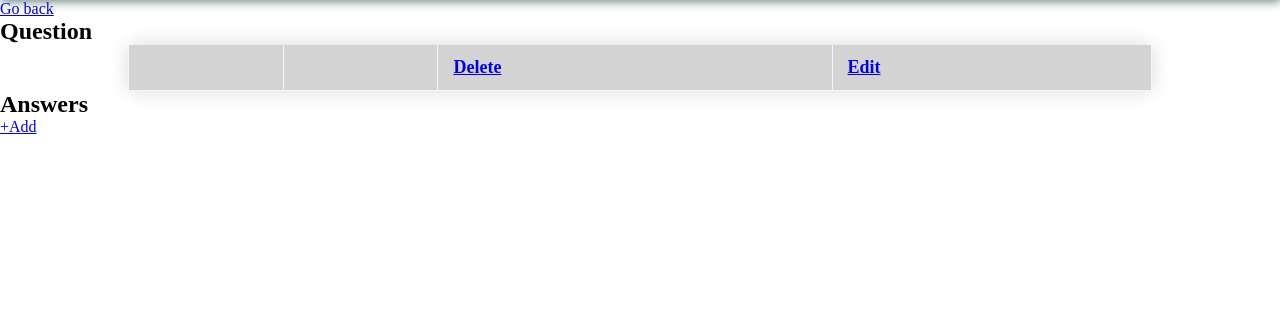
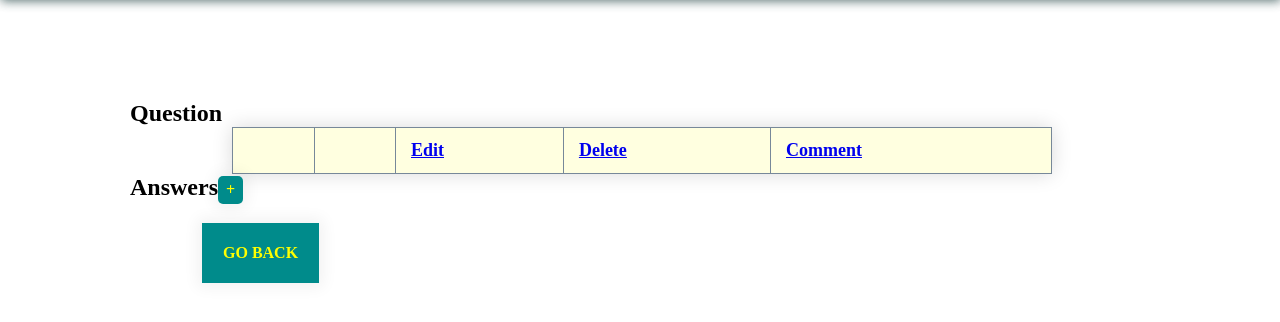
Before and after one commit to CodecoolGlobal/ask-mate-3-python-lillakiraly, a Flask app: template templates/question_form.html in a window 1280 px wide. Shown: the part 72-394 px from the top of the page. Run offline with Flask 2, Linux system fonts and the light colour scheme; the template is opened without the code that fills it, so the values that code supplies are empty.

Commit message:
Create comment page, update design, highlight search

```diff
--- a/server.py
+++ b/server.py
@@ -4,7 +4,7 @@ from flask import Flask, render_template, request, redirect, flash, url_for
 from werkzeug.utils import secure_filename
 
 import os
-
+import re
 import data_manager
 import util
 
@@ -155,7 +155,22 @@ def vote_down_answer(answer_id):
 def search_question():
     search_phrase = request.args.get('q')
     results = data_manager.get_search_results(search_phrase)
+    for result in results:
+        for key, text in result.items():
+            if key != 'image':
+                # result[key] = str(text).replace(search_phrase, '<span class="highlight">{}</span>'.format(search_phrase))
+                result[key] = re.sub(search_phrase, f'<span class="highlight">{search_phrase}</span>', str(text), flags=re.IGNORECASE)
     return render_template('search.html', results=results)
+
+
+@app.route('/question/<int:question_id>/new-comment')
+def add_comment_to_question(question_id):
+    return render_template('new_comment.html')
+
+
+@app.route('/answer/<int:answer_id>/new-comment')
+def add_comment_to_answer(answer_id):
+    return render_template('new_comment.html')
 
 
 if __name__ == "__main__":
--- a/static/style.css
+++ b/static/style.css
@@ -29,20 +29,20 @@ table thead, tr {
     background-color: darkcyan;
     color: yellow;
     text-align: center;
-    border-bottom: 1px solid whitesmoke;
+    border-bottom: 1px solid lightslategray;
+    border-top: 1px solid lightslategray;
     font-weight: bold;
     font-size: 18px;
 }
 
 table thead th, td {
     padding: 12px 15px;
-    border-left: 1px solid whitesmoke;
-    border-right: 1px solid whitesmoke;
+    border-left: 1px solid lightslategray;
+    border-right: 1px solid lightslategray;
 }
 
 table tbody tr {
-    border-bottom: 1px solid whitesmoke;
-    background-color: lightgrey;
+    background-color: lightyellow;
     font-weight: bold;
     text-align: left;
     color: black;
@@ -129,22 +129,22 @@ form {
 }
 
 .page-wrap {
-    top: auto;
     width: 100%;
+    margin: 100px 1px;
 }
 
 /* Ask a question button */
 a.ask-button:link, a.ask-button:visited  {
     color: yellow;
-    background-color: darkcyan;
-    padding: 20px 20px;
+    padding: 2%;
     text-align: center;
     text-decoration: none;
     display: inline-block;
     font-weight: bold;
     border-radius: 1px;
     font-family: ProximaNova,Arial,Tahoma,PingFangSC,sans-serif;
-    border: 1px solid darkcyan;
+    box-shadow:0 0 15px 4px rgba(0,0,0,0.06);
+
 }
 
 a.ask-button:hover, a.ask-button:active {
@@ -157,14 +157,13 @@ a.ask-button:hover, a.ask-button:active {
     background-color: darkcyan;
     margin: auto;
     width: 80%;
-    border: 1px solid yellow;
     justify-content: space-between;
-    align-items: center;
     color: yellow;
     font-weight: bold;
     font-family: ProximaNova,Arial,Tahoma,PingFangSC,sans-serif;
     text-transform: uppercase;
-    font-size: 16px;
+    font-size: 14px;
+    box-shadow:0 0 15px 4px rgba(0,0,0,0.06);
 }
 
 form.search {
@@ -172,16 +171,76 @@ form.search {
     width: 70%;
 }
 
-input[type=text] {
-    margin: 2px 1px 2px 180px;
+input[type=text].search {
+    margin: auto;
     border:0;
     border-radius: 3px;
     box-shadow:0 0 15px 4px rgba(0,0,0,0.06);
-    color: darkslateblue;
-    width: 70%;
+    color: yellow;
+    font-weight: bold;
+    width: 100%;
+    background-color: darkslategray;
+    opacity: 30%;
+    text-align: center;
+    display: flex;
 }
 
-input, textarea {
+input.search, textarea {
     font-family:inherit;
     font-size: inherit;
+    padding: 15px;
 }
+
+span.highlight {
+    background-color: yellow;
+}
+
+/* Ask question form */
+
+
+
+
+/* Back button */
+a.back-button:link, a.back-button:visited {
+    background-color: darkcyan;
+    color: yellow;
+    font-size: 16px;
+    font-weight: bold;
+    text-decoration: none;
+    box-shadow:0 0 15px 4px rgba(0,0,0,0.06);
+    padding: 20px 20px;
+    display: inline-block;
+    text-transform: uppercase;
+    margin: 1px 200px;
+    border: 1px solid darkcyan;
+
+}
+
+a.back-button:hover, a.back-button:active {
+    background-color: yellow;
+    color: darkcyan;
+}
+
+a.add-button:link, a.add-button:visited {
+    background-color: darkcyan;
+    color: yellow;
+    border-radius: 5px;
+    font-size: 16px;
+    font-weight: bold;
+    text-decoration: none;
+    box-shadow:0 0 15px 4px rgba(0,0,0,0.06);
+    padding: 5px 8px 5px 8px;
+    display: inline-block;
+    text-transform: uppercase;
+}
+
+a.add-button:hover, a.add-button:active {
+    background-color: yellow;
+    color: darkcyan;
+}
+
+.answers, .questions {
+    display: inline-list-item;
+    width: 80%;
+    margin: auto;
+}
--- a/templates/add_answer.html
+++ b/templates/add_answer.html
@@ -1,7 +1,6 @@
 {% extends 'template_site.html' %}
 {% block title %}Add answer{% endblock %}
 {% block content %}
-    <a href="/question/{{ id}}">Go back</a>
 <form action='{{ url_for('add_answer', question_id=id) }}' enctype="multipart/form-data" method="post">
     <label for="message">Message</label>
     <br>
@@ -11,4 +10,5 @@
     <br>
     <button type="submit">Submit</button>
 </form>
+    <br><a class="back-button" href="/question/{{ id}}">Go back</a>
 {% endblock %}
--- a/templates/add_question.html
+++ b/templates/add_question.html
@@ -1,7 +1,6 @@
 {% extends 'template_site.html' %}
 {% block title %}Add question{% endblock %}
 {% block content %}
-<a href="/list">Go back</a>
 <form action="/add-question" enctype="multipart/form-data" method="post">
     <label for="title">Question</label>
     <br>
@@ -17,4 +16,5 @@
     <p></p>
     <button type="submit">Submit</button>
 </form>
+    <br><a class="back-button" href="/list">Go back</a>
 {% endblock %}
--- a/templates/edit_question.html
+++ b/templates/edit_question.html
@@ -1,7 +1,6 @@
 {% extends 'template_site.html' %}
 {% block title %}Edit question{% endblock %}
 {% block content %}
-<a href="/question/{{ id }}">Go back</a>
 <form action="/question/{{ id }}/edit" enctype="multipart/form-data" method="post">
     <label for="title">Question</label>
     <br>
@@ -19,4 +18,5 @@
     <br>
     <button type="submit">Submit</button>
 </form>
+    <br><a class="back-button" href="/question/{{ id }}">Go back</a>
 {% endblock %}
--- a/templates/index.html
+++ b/templates/index.html
@@ -1,12 +1,12 @@
 {% extends "template_site.html" %}
 {% block title %}List page{% endblock %}
 {% block content %}
+    <div class="page-wrap">
     <div class="question-bar">
         <a class="ask-button" href="/add-question">Ask question</a>
         <form class="search" action="/search" method="get">
             <label for="search"></label>
-            <input id="search" name="q" type="text">
-            <button class="search" type="submit">Search</button>
+            <input class="search" name="q" type="text" placeholder="Search">
         </form>
     </div>
     <table>
@@ -104,4 +104,5 @@
             {% endfor %}
         </tbody>
     </table>
+    </div>
 {% endblock %}
--- a/templates/question_form.html
+++ b/templates/question_form.html
@@ -1,28 +1,25 @@
 {% extends 'template_site.html' %}
 {% block title %}{{ title }}{% endblock %}
 {% block content %}
-    <a href="/list">Go back</a>
+    <div class="page-wrap">
+
+            <div class="questions">
             <h2>Question</h2>
             <table>
                 <tr>
-            <td>
-                <strong>{{ title }}</strong>
-            </td>
-            <td>
-                {{ question }}
-            </td>
+                    <td><strong>{{ title }}</strong></td>
+                    <td>{{ question }}</td>
                     {#            <td><img src="{{ url_for('static', filename=question['image']) }}" alt="{{ question['image'] }}" width="50px"></td>#}
-            <td>
-                <a href={{ url_for('delete_question', question_id=id) }}>Delete</a>
-            </td>
-            <td>
-                <a href={{ url_for('edit_question', question_id=id) }}>Edit</a>
-            </td>
+                    <td><a href={{ url_for('edit_question', question_id=id) }}>Edit</a></td>
+                    <td><a href={{ url_for('delete_question', question_id=id) }}>Delete</a></td>
+                    <td><a href={{ url_for('add_comment_to_question', question_id=id) }}>Comment</a></td>
                 </tr>
             </table>
             <p></p>
-    <h2>Answers</h2>
-    <a href={{ url_for('add_answer', question_id=id) }}>+Add</a>
+            </div>
+
+            <div class="answers">
+            <h2>Answers<a class="add-button" href={{ url_for('add_answer', question_id=id) }}>+</a></h2>
             <p></p>
                 <table>
                     {% for answer in answers %}
@@ -34,15 +31,16 @@
                         {% else %}
                         <td><img src="{{ url_for('static', filename= answer['image']) }}" alt="{{ answer['image'] }}" width="50px"></td>
                         {% endif %}
+                        <td><a href="#">Edit</a></td>
                         <td><a href={{ url_for('delete_answer', answer_id=answer['id']) }}>Delete</a></td>
+                        <td><a href={{ url_for('add_comment_to_answer', answer_id=id) }}>Comment</a></td>
                     </tr>
                     {% endfor %}
+                </table>
+            </div>
 
-    </table>
-
-
-
-
+        <br><a class="back-button" href="/list">Go back</a>
+    </div>
 {% endblock %}
 
 
```
Also changed, not shown: templates/new_comment.html (added, +12 -0 lines), templates/search.html (+7 -7 lines). Lines whose indentation alone changed are shown as unchanged.
